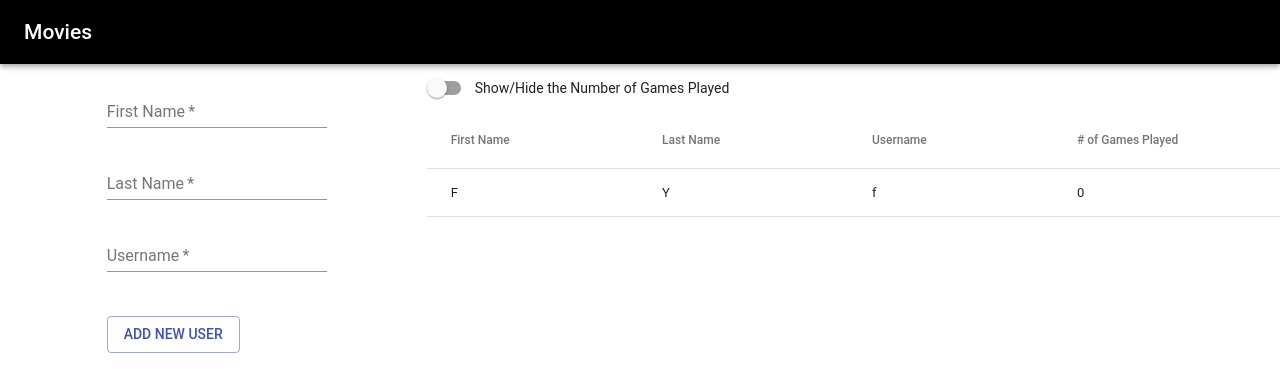
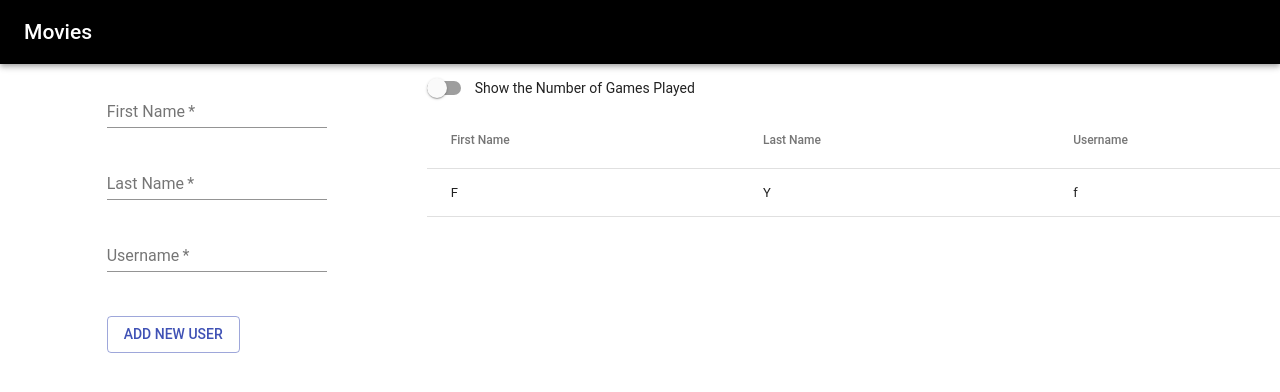
Before and after one commit to francesyu90/Movies, a React (Create React App) app in the folder movies/: page / in a window 1280 px wide. Shown: the top 392 px of the page. Built offline with nearby package versions, Linux system fonts and the light colour scheme.

Commit message:
Enabled show/hide # of games played

```diff
--- a/movies/src/components/ControlBar.js
+++ b/movies/src/components/ControlBar.js
@@ -4,18 +4,21 @@ import FormControlLabel from '@material-ui/core/FormControlLabel';
 import Switch from '@material-ui/core/Switch';
 
 class ControlBar extends Component {
+
     render() {
+
+        const { updateShowStatus, toShow } = this.props;
+
         return (
             <div>
                 <FormControlLabel
                     control={
                         <Switch
-                            // checked={this.state.checkedA}
-                            // onChange={this.handleChange('checkedA')}
+                            onChange={(event) => updateShowStatus(event.target.checked)}
                             value="checkedA"
                         />
                     }
-                    label="Show/Hide the Number of Games Played"
+                    label={toShow? "Hide the Number of Games Played" : "Show the Number of Games Played"}
                 />
             </div>
         );
--- a/movies/src/components/ListUsers.js
+++ b/movies/src/components/ListUsers.js
@@ -4,11 +4,25 @@ import ControlBar from './ControlBar';
 import UserTable from './UserTable';
 
 class ListUsers extends Component {
+
+    state = {
+        toShow: false
+    }
+
+    updateShowStatus = (tS) => (
+        this.setState({
+            toShow: tS
+        })
+    )
+
     render() {
+
+        const { toShow } = this.state
+
         return (
             <div>
-                <ControlBar />
-                <UserTable />
+                <ControlBar updateShowStatus={this.updateShowStatus} toShow={toShow} />
+                <UserTable toShow={toShow} />
             </div>
         );
     }
--- a/movies/src/components/UserTable.js
+++ b/movies/src/components/UserTable.js
@@ -4,6 +4,9 @@ import { Table, TableHead, TableRow, TableCell, TableBody } from '@material-ui/c
 class UserTable extends Component {
 
     render() {
+
+        const { toShow } = this.props;
+
         return (
             <div>
                 <Table>
@@ -18,7 +21,7 @@ class UserTable extends Component {
                             <TableCell>
                                 Username
                             </TableCell>
-                            {true && <TableCell>
+                            {toShow && <TableCell>
                                 # of Games Played
                             </TableCell>}
                         </TableRow>
@@ -34,9 +37,9 @@ class UserTable extends Component {
                             <TableCell>
                                 f
                             </TableCell>
-                            <TableCell>
+                            {toShow && <TableCell>
                                 0
-                            </TableCell>
+                            </TableCell>}
                         </TableRow>
                     </TableBody>
                 </Table>
```
